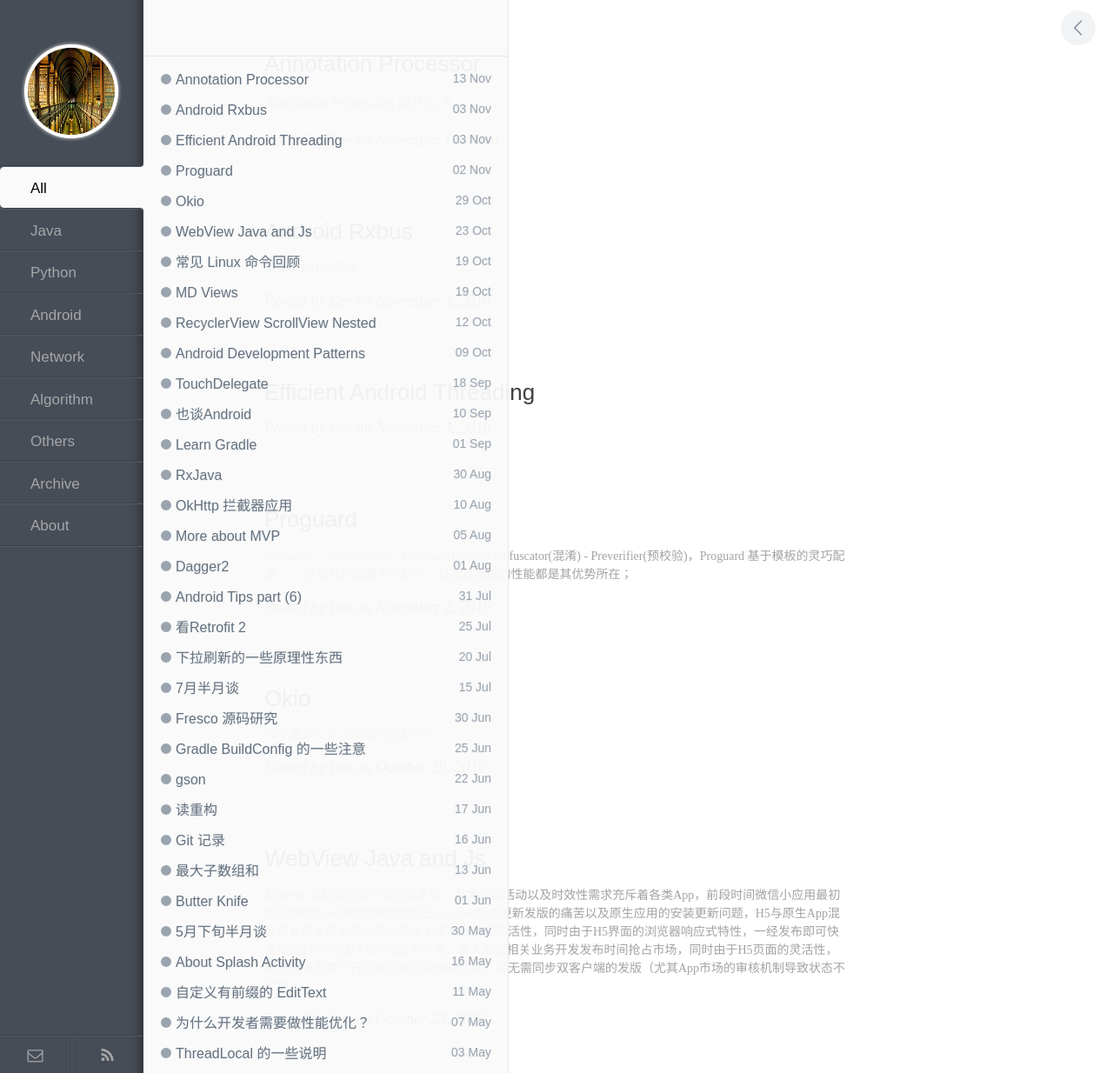
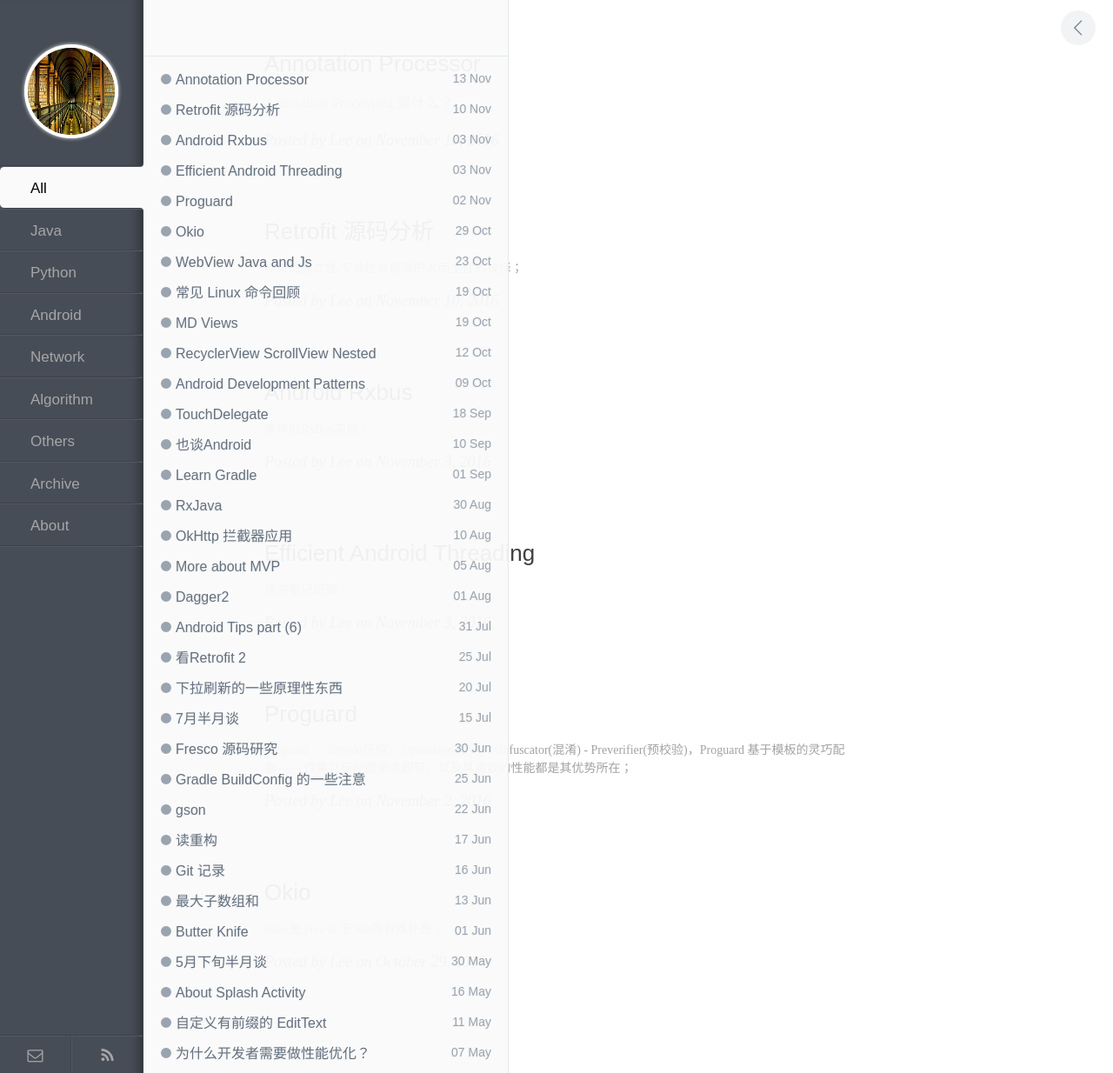
Before and after one commit to enlipan/enlipan.github.io, a Jekyll site: the page built from index.html, in a window 1280 px wide. Shown: the whole page at 87% size. Built offline with Jekyll 4.4.1, drawn with Linux system fonts in a browser that asks for light colours; nearby versions of some CDN libraries; the list of posts is cut into pages by our own code; comment, search, counter and statistics services are not loaded; some of the changed lines change nothing that is shown.

Commit message:
post page retrofit

```diff
--- a/_posts/2016-11-03-android-efficient-threading.md
+++ b/_posts/2016-11-03-android-efficient-threading.md
@@ -4,3 +4,5 @@ title:  Efficient Android Threading
 category: android
 keywords: [anroid,java,thread]
 ---
+
+读书笔记记录：
--- /dev/null
+++ b/_posts/2016-11-10-android-retrofit-sourcecode.md
@@ -0,0 +1,281 @@
+---
+layout: post
+title:  Retrofit 源码分析
+category: android
+keywords: [anroid,java,thread]
+---
+
+
+框架的独立性,专业性与框架的大而全性的抉择；
+
+### Volley  VS  Retrofit
+
+[Volley  VS  Retrofit](http://stackoverflow.com/questions/16902716/comparison-of-android-networking-libraries-okhttp-retrofit-volley#)
+
+就过去经验而谈，大而全往往代表着在项目迭代时，可能在某个阶段会觉得非常便利，但到后期需要变更时往往需要重构更多的地方去解耦，去重构，代码的苦痛指数更高；相对而言，小而精，专业性模块化更高的框架在后期的自定义程度以及可扩展性都更高；
+
+
+### Retrofit 核心流程
+
+先贴上流程核心代码：
+
+{% highlight java %}
+
+//这里主要通过两条不一样的Adapter看核心流程 —— ExecutorCallAdapterFactory.get()  ||  RxCallAdapter
+
+/**
+*Retrofit
+*/
+public <T> T create(final Class<T> service) {
+  Utils.validateServiceInterface(service);
+  if (validateEagerly) {
+    eagerlyValidateMethods(service);
+  }
+  return (T) Proxy.newProxyInstance(service.getClassLoader(), new Class<?>[] { service },
+      new InvocationHandler() {
+        private final Platform platform = Platform.get();
+
+        @Override public Object invoke(Object proxy, Method method, Object... args)
+            throws Throwable {
+          // If the method is a method from Object then defer to normal invocation.
+          if (method.getDeclaringClass() == Object.class) {
+            return method.invoke(this, args);
+          }
+          if (platform.isDefaultMethod(method)) {
+            return platform.invokeDefaultMethod(method, service, proxy, args);
+          }
+          ServiceMethod serviceMethod = loadServiceMethod(method);
+          OkHttpCall okHttpCall = new OkHttpCall<>(serviceMethod, args);
+          return serviceMethod.callAdapter.adapt(okHttpCall);
+        }
+      });
+}
+
+// serviceMethod.callAdapter
+public CallAdapter<?> nextCallAdapter(CallAdapter.Factory skipPast, Type returnType,
+    Annotation[] annotations) {
+  checkNotNull(returnType, "returnType == null");
+  checkNotNull(annotations, "annotations == null");
+
+  int start = adapterFactories.indexOf(skipPast) + 1;
+  for (int i = start, count = adapterFactories.size(); i < count; i++) {
+    CallAdapter<?> adapter = adapterFactories.get(i).get(returnType, annotations, this);
+    if (adapter != null) {
+      return adapter;
+    }
+  }
+
+  StringBuilder builder = new StringBuilder("Could not locate call adapter for ")
+      .append(returnType)
+      .append(".\n");
+  if (skipPast != null) {
+    builder.append("  Skipped:");
+    for (int i = 0; i < start; i++) {
+      builder.append("\n   * ").append(adapterFactories.get(i).getClass().getName());
+    }
+    builder.append('\n');
+  }
+  builder.append("  Tried:");
+  for (int i = start, count = adapterFactories.size(); i < count; i++) {
+    builder.append("\n   * ").append(adapterFactories.get(i).getClass().getName());
+  }
+  throw new IllegalArgumentException(builder.toString());
+}
+
+//ExecutorCallAdapterFactory.get()
+@Override
+public CallAdapter<Call<?>> get(Type returnType, Annotation[] annotations, Retrofit retrofit) {
+  if (getRawType(returnType) != Call.class) {
+    return null;
+  }
+  final Type responseType = Utils.getCallResponseType(returnType);
+  return new CallAdapter<Call<?>>() {
+    @Override public Type responseType() {
+      return responseType;
+    }
+
+    @Override public <R> Call<R> adapt(Call<R> call) {
+      return new ExecutorCallbackCall<>(callbackExecutor, call);
+    }
+  };
+}
+
+// ExecutorCallbackCall.enqueue() -- 实际是所封装的 delegate（即 okHttpCall（realCall）） 执行
+@Override public void enqueue(final Callback<T> callback) {
+  if (callback == null) throw new NullPointerException("callback == null");
+
+  delegate.enqueue(new Callback<T>() {
+    @Override public void onResponse(Call<T> call, final Response<T> response) {
+      callbackExecutor.execute(new Runnable() {
+        @Override public void run() {
+          if (delegate.isCanceled()) {
+            // Emulate OkHttp's behavior of throwing/delivering an IOException on cancellation.
+            callback.onFailure(ExecutorCallbackCall.this, new IOException("Canceled"));
+          } else {
+            callback.onResponse(ExecutorCallbackCall.this, response);
+          }
+        }
+      });
+    }
+
+    @Override public void onFailure(Call<T> call, final Throwable t) {
+      callbackExecutor.execute(new Runnable() {
+        @Override public void run() {
+          callback.onFailure(ExecutorCallbackCall.this, t);
+        }
+      });
+    }
+  });
+}
+
+
+/**
+*Retrofit + RxJava
+*/
+//SimpleCallAdapter.adapt()
+@Override public <R> Observable<R> adapt(Call<R> call) {
+  Observable<R> observable = Observable.create(new CallOnSubscribe<>(call)) //
+      .lift(OperatorMapResponseToBodyOrError.<R>instance());
+  if (scheduler != null) {
+    return observable.subscribeOn(scheduler);
+  }
+  return observable;
+}
+//CallOnSubscribe.call
+@Override public void call(final Subscriber<? super Response<T>> subscriber) {
+  // Since Call is a one-shot type, clone it for each new subscriber.
+  Call<T> call = originalCall.clone();
+
+  // Wrap the call in a helper which handles both unsubscription and backpressure.
+  RequestArbiter<T> requestArbiter = new RequestArbiter<>(call, subscriber);
+  subscriber.add(requestArbiter);
+  subscriber.setProducer(requestArbiter);
+}
+//RequestArbiter.request
+@Override public void request(long n) {
+  if (n < 0) throw new IllegalArgumentException("n < 0: " + n);
+  if (n == 0) return; // Nothing to do when requesting 0.
+  if (!compareAndSet(false, true)) return; // Request was already triggered.
+
+  try {
+    Response<T> response = call.execute();
+    if (!subscriber.isUnsubscribed()) {
+      subscriber.onNext(response);
+    }
+  } catch (Throwable t) {
+    Exceptions.throwIfFatal(t);
+    if (!subscriber.isUnsubscribed()) {
+      subscriber.onError(t);
+    }
+    return;
+  }
+
+  if (!subscriber.isUnsubscribed()) {
+    subscriber.onCompleted();
+  }
+}
+// lift Observable 转换
+// OperatorMapResponseToBodyOrError.call
+@Override public Subscriber<? super Response<T>> call(final Subscriber<? super T> child) {
+  return new Subscriber<Response<T>>(child) {
+    @Override public void onNext(Response<T> response) {
+      if (response.isSuccessful()) {
+        child.onNext(response.body());
+      } else {
+        child.onError(new HttpException(response));
+      }
+    }
+
+    @Override public void onCompleted() {
+      child.onCompleted();
+    }
+
+    @Override public void onError(Throwable e) {
+      child.onError(e);
+    }
+  };
+}
+
+{% endhighlight %}
+
+
+Http请求封装为Call对象，接口函数代替具体http请求,Call的层层包装完成了各项功能，其中真实的网络请求由OkHttp库完成，生成OkHttp原始Response，然后由Adapter转换Response得到我们需要的T，核心源码流程如下：
+
+{% highlight java %}
+
+//okHttpCall.execute()
+@Override public Response<T> execute() throws IOException {
+  okhttp3.Call call;
+
+  synchronized (this) {
+    if (executed) throw new IllegalStateException("Already executed.");
+    executed = true;
+
+    if (creationFailure != null) {
+      if (creationFailure instanceof IOException) {
+        throw (IOException) creationFailure;
+      } else {
+        throw (RuntimeException) creationFailure;
+      }
+    }
+
+    call = rawCall;
+    if (call == null) {
+      try {
+        call = rawCall = createRawCall();
+      } catch (IOException | RuntimeException e) {
+        creationFailure = e;
+        throw e;
+      }
+    }
+  }
+
+  if (canceled) {
+    call.cancel();
+  }
+
+  return parseResponse(call.execute());
+}
+
+//okHttpCall.parseResponse()
+Response<T> parseResponse(okhttp3.Response rawResponse) throws IOException {
+  ResponseBody rawBody = rawResponse.body();
+  .........................
+
+  ExceptionCatchingRequestBody catchingBody = new ExceptionCatchingRequestBody(rawBody);
+  try {
+    T body = serviceMethod.toResponse(catchingBody);
+    return Response.success(body, rawResponse);
+  } catch (RuntimeException e) {
+    // If the underlying source threw an exception, propagate that rather than indicating it was
+    // a runtime exception.
+    catchingBody.throwIfCaught();
+    throw e;
+  }
+}
+
+//serviceMethod.toResponse()
+/**
+ * Builds a method return value from an HTTP response body.
+ */
+T toResponse(ResponseBody body) throws IOException {
+  return responseConverter.convert(body);
+}
+
+{% endhighlight %}
+
+Retrofit的解耦，各种设计模式灵活组合使用，其中尤其以代理，包装，组合模式,而其核心技术其实是动态代理，注解，其设定的Call 以及 Converter接口提供了使用者充分的自定义可能性；
+
+---
+
+Quote:
+
+[Retrofit 源码解析](https://github.com/android-cn/android-open-project-analysis/tree/master/tool-lib/network/retrofit)
+
+[深入浅出 Retrofit，这么牛逼的框架你们还不来看看](http://bugly.qq.com/bbs/forum.php?mod=viewthread&tid=1117)
+
+[Retrofit分析-漂亮的解耦套路](http://www.jianshu.com/p/45cb536be2f4)
+
+[Android网络框架源码分析二---Retrofit](http://www.jianshu.com/p/07dac989272c)
+
+[拆轮子系列：拆 Retrofit](http://blog.piasy.com/2016/06/25/Understand-Retrofit/)
```
